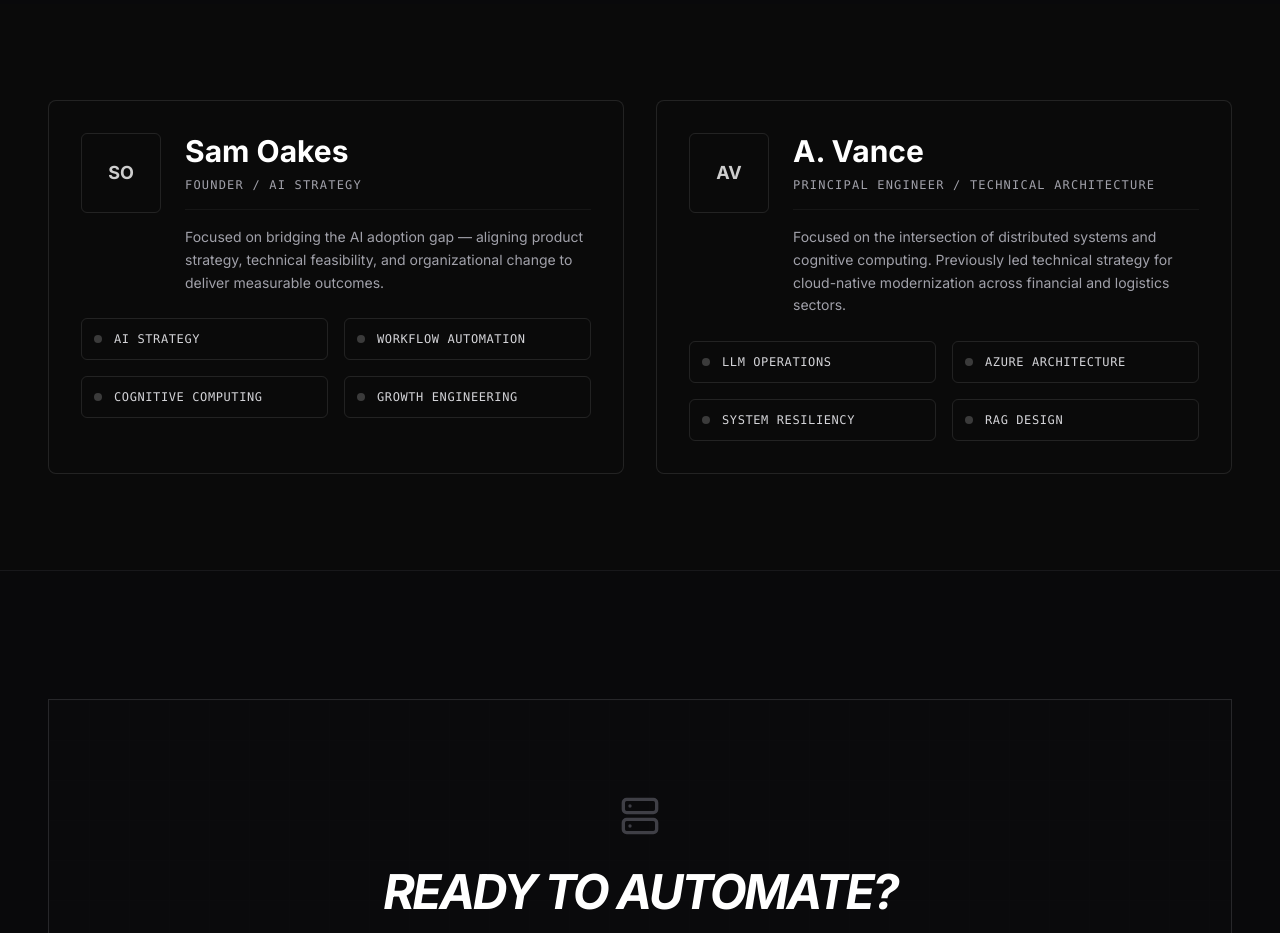
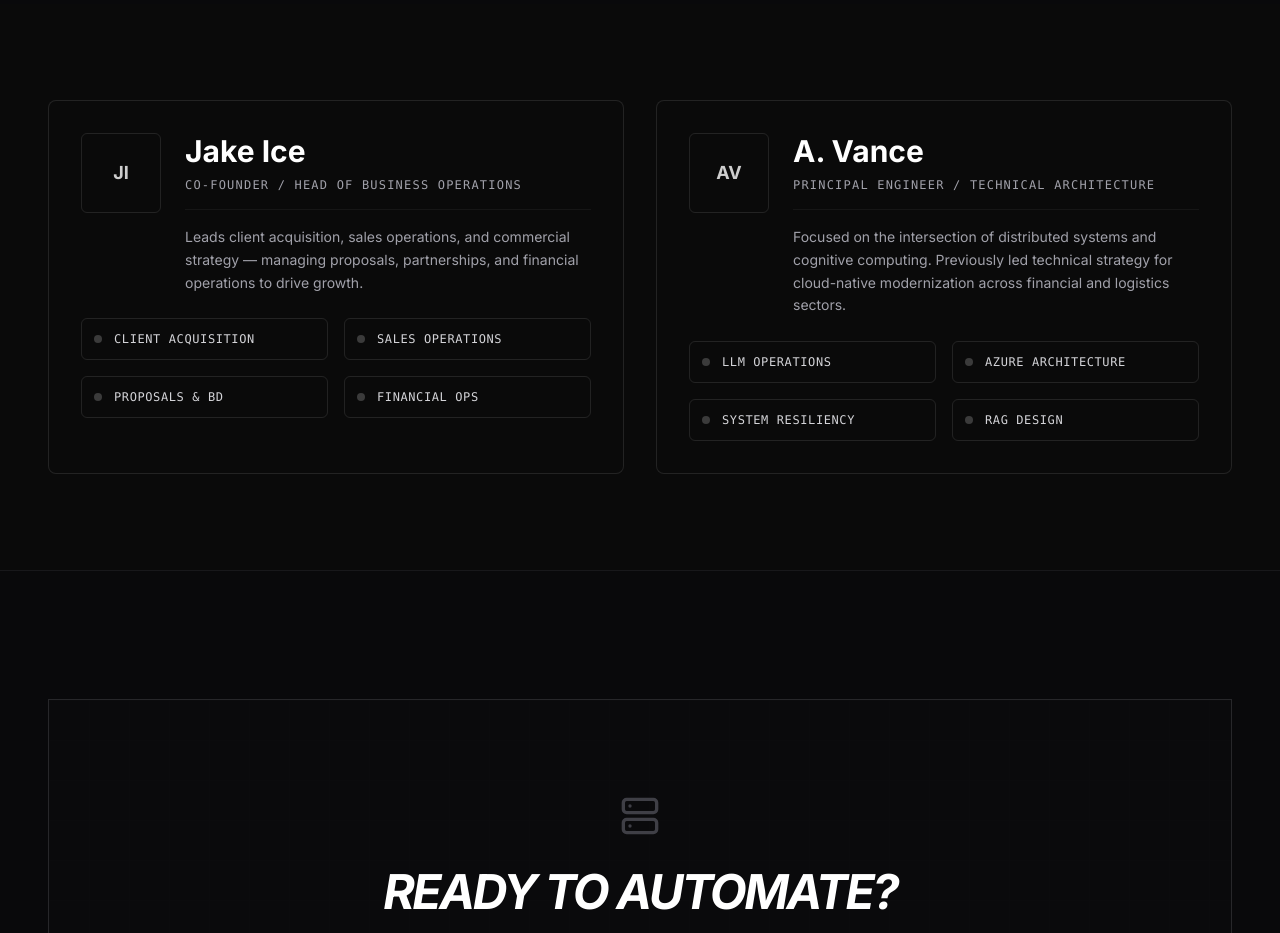
Before and after one commit to Nihilo-Solutions/nihilo, a React (Vite) app: page / in a window 1280 px wide. Shown: the part 1840-2773 px from the top of the page. Built offline with nearby package versions, Linux system fonts and the light colour scheme.

Commit message:
chore(about): update founder profile to Jake Ice (business operations)

```diff
--- a/components/About.tsx
+++ b/components/About.tsx
@@ -37,11 +37,11 @@ const ProfileCard: React.FC<{
 
 const About: React.FC = () => {
   const sam = {
-    initials: 'SO',
-    name: 'Sam Oakes',
-    title: 'Founder / AI Strategy',
-    bio: 'Focused on bridging the AI adoption gap — aligning product strategy, technical feasibility, and organizational change to deliver measurable outcomes.',
-    domains: ['AI Strategy', 'Workflow Automation', 'Cognitive Computing', 'Growth Engineering'],
+    initials: 'JI',
+    name: 'Jake Ice',
+    title: 'Co-Founder / Head of Business Operations',
+    bio: 'Leads client acquisition, sales operations, and commercial strategy — managing proposals, partnerships, and financial operations to drive growth.',
+    domains: ['Client Acquisition', 'Sales Operations', 'Proposals & BD', 'Financial Ops'],
   };
 
   const vance = {
```
